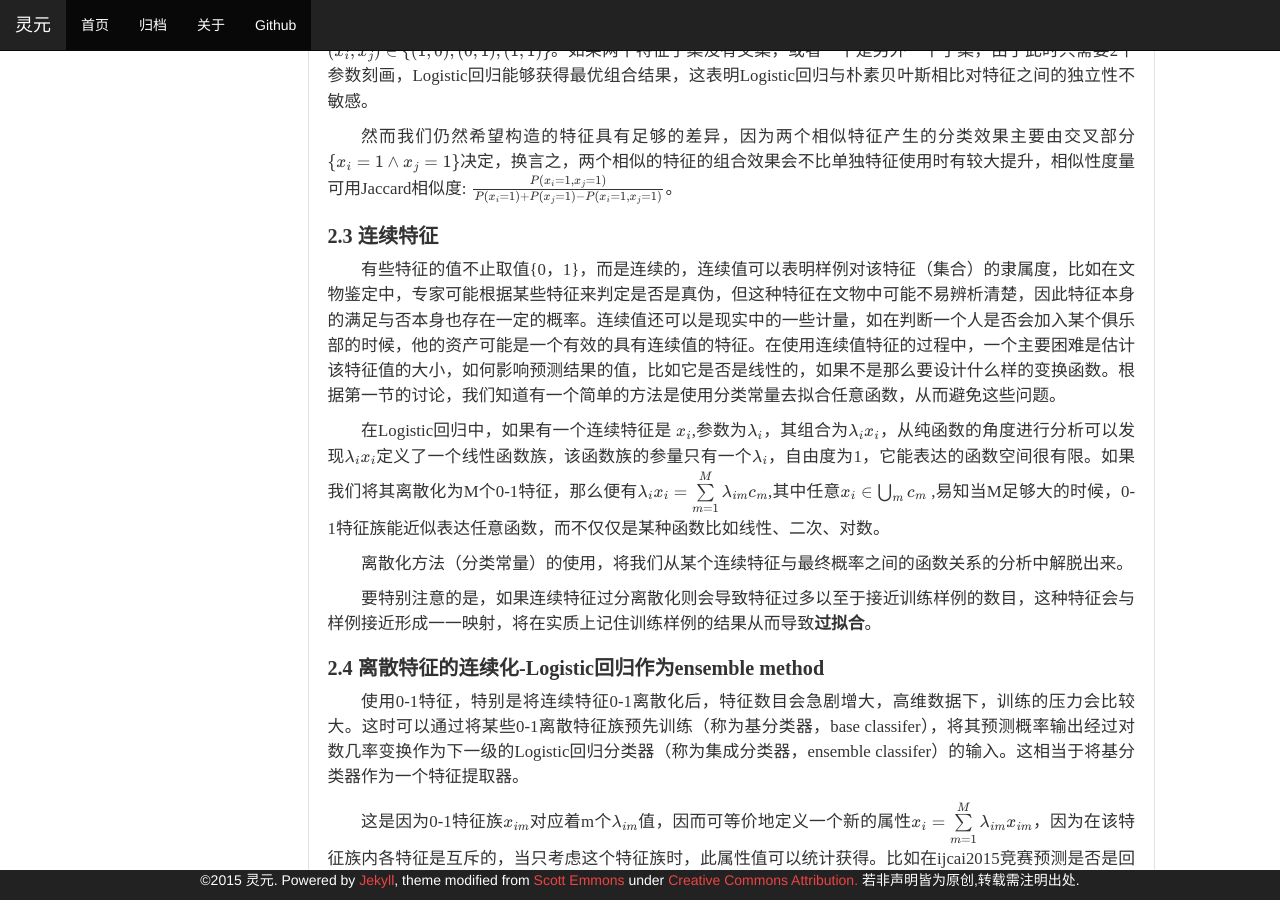
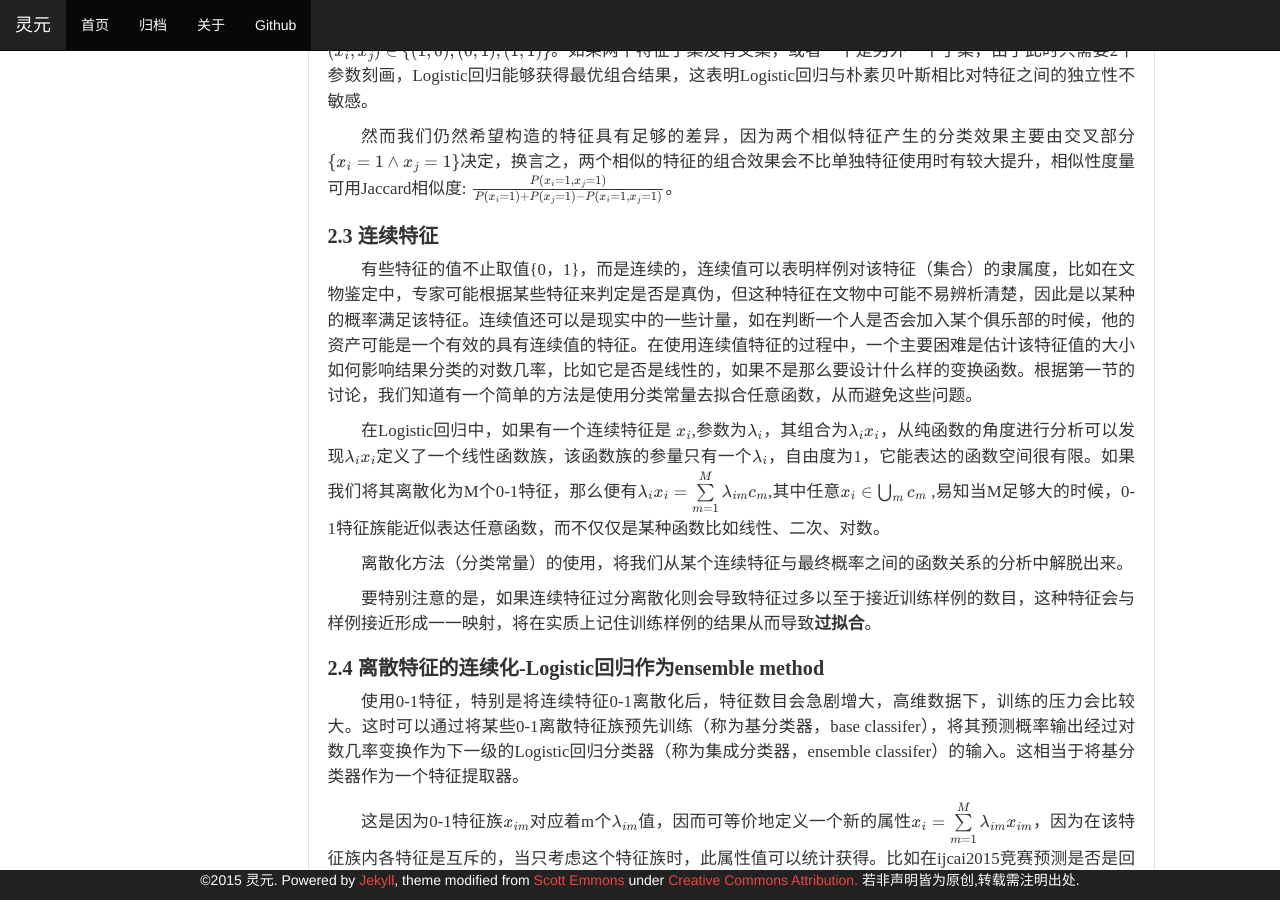
Before and after one commit to lihui/lihui.github.io, a Jekyll site: the page built from _posts/2015-6-8-logistic.md, in a window 1280 px wide and 900 px high, scrolled down 2715 px. Built offline with Jekyll 4.4.1, drawn with Linux system fonts in a browser that asks for light colours; Markdown is read by kramdown in place of the engine named in the settings; formulas are drawn with MathJax 3.

Commit message:
update logisitc

```diff
--- a/_posts/2015-6-8-logistic.md
+++ b/_posts/2015-6-8-logistic.md
@@ -76,7 +76,7 @@ $ \hat{S} _ {k+1}$,平均有$ |\hat{S} _ {k+1}| \sigma(\lambda _ {k+1})$个正
 ###2.3 连续特征
 
 
-有些特征的值不止取值\{0，1\}，而是连续的，连续值可以表明样例对该特征（集合）的隶属度，比如在文物鉴定中，专家可能根据某些特征来判定是否是真伪，但这种特征在文物中可能不易辨析清楚，因此特征本身的满足与否本身也存在一定的概率。连续值还可以是现实中的一些计量，如在判断一个人是否会加入某个俱乐部的时候，他的资产可能是一个有效的具有连续值的特征。在使用连续值特征的过程中，一个主要困难是估计该特征值的大小，如何影响预测结果的值，比如它是否是线性的，如果不是那么要设计什么样的变换函数。根据第一节的讨论，我们知道有一个简单的方法是使用分类常量去拟合任意函数，从而避免这些问题。
+有些特征的值不止取值\{0，1\}，而是连续的，连续值可以表明样例对该特征（集合）的隶属度，比如在文物鉴定中，专家可能根据某些特征来判定是否是真伪，但这种特征在文物中可能不易辨析清楚，因此是以某种的概率满足该特征。连续值还可以是现实中的一些计量，如在判断一个人是否会加入某个俱乐部的时候，他的资产可能是一个有效的具有连续值的特征。在使用连续值特征的过程中，一个主要困难是估计该特征值的大小如何影响结果分类的对数几率，比如它是否是线性的，如果不是那么要设计什么样的变换函数。根据第一节的讨论，我们知道有一个简单的方法是使用分类常量去拟合任意函数，从而避免这些问题。
 
 在Logistic回归中，如果有一个连续特征是 $x_i$,参数为$\lambda_i$，其组合为$\lambda_i x_i$，从纯函数的角度进行分析可以发现$\lambda_i x_i$定义了一个线性函数族，该函数族的参量只有一个$\lambda_i$，自由度为1，它能表达的函数空间很有限。如果我们将其离散化为M个0-1特征，那么便有$\lambda_i x_i=\sum\limits_{m=1}^M{ \lambda _{im} c_m}$,其中任意$x_i \in \bigcup_m c_m\ $,易知当M足够大的时候，0-1特征族能近似表达任意函数，而不仅仅是某种函数比如线性、二次、对数。
 
```
